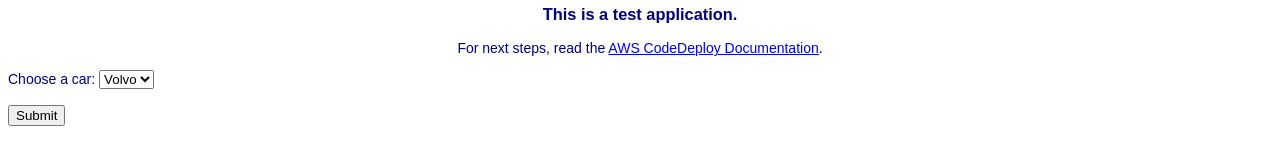
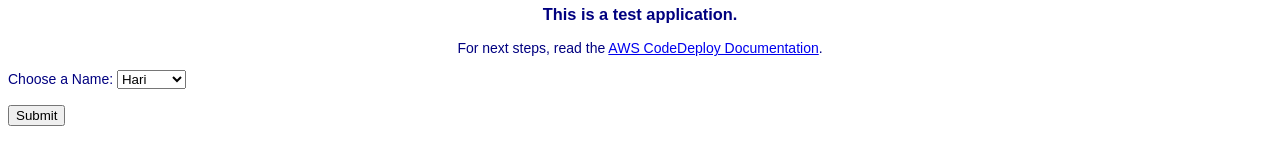
Before and after one commit to prathapmitta/newgit, a plain HTML site: page index.html in a window 1280 px wide. Shown: the part 477-642 px from the top of the page. Drawn offline with Linux system fonts and the light colour scheme.

Commit message:
Update index.html

```diff
--- a/index.html
+++ b/index.html
@@ -32,16 +32,17 @@
     <h3>This is a test application.</h3>
     <p>For next steps, read the <a href="http://aws.amazon.com/documentation/codedeploy">AWS CodeDeploy Documentation</a>.</p>
   </div>
+<div align="top right">
 <form action="/action_page.php">
-  <label for="cars">Choose a car:</label>
-  <select name="cars" id="cars">
-    <option value="volvo">Volvo</option>
-    <option value="saab">Saab</option>
-    <option value="opel">Opel</option>
-    <option value="audi">Audi</option>
+  <label for="Person">Choose a Name:</label>
+  <select name="Person" id="person">
+    <option value="Hari">Hari</option>
+    <option value="Pramod">Pramod</option>
+    <option value="Prathap">Prathap</option>
   </select>
   <br><br>
   <input type="submit" value="Submit">
 </form>
+</div>
 </body>
 </html>
```
